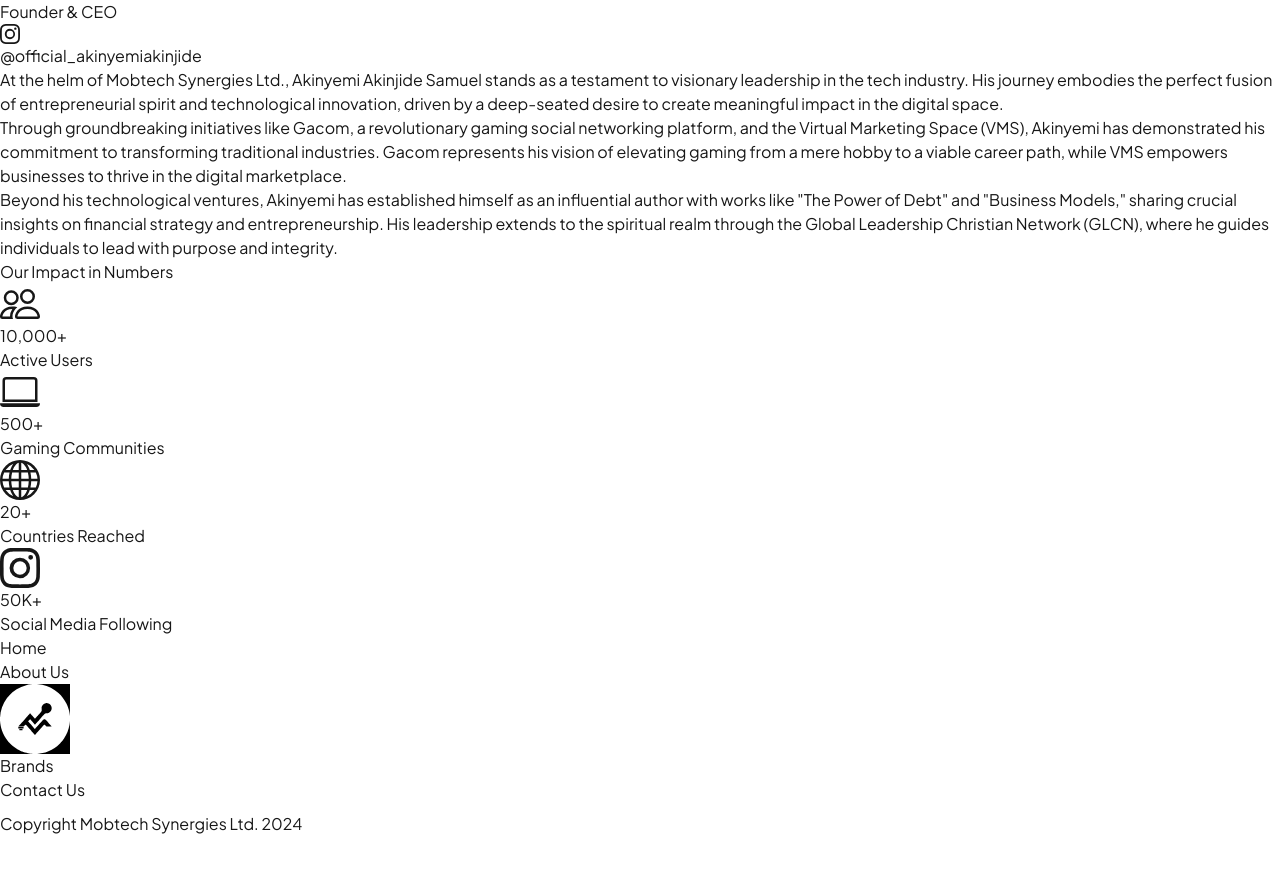
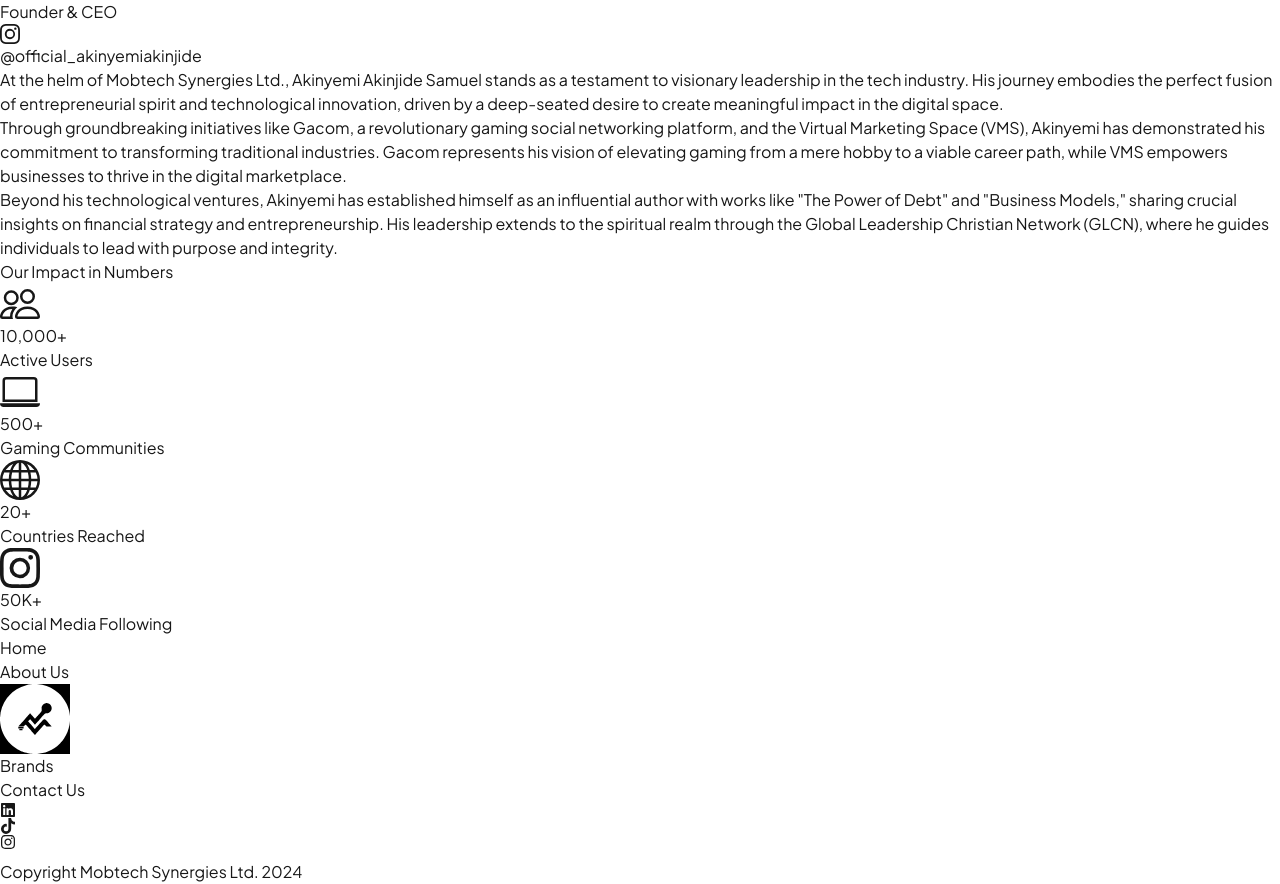
Before and after one commit to AmdragzV/mobtech-website, a Next.js app: page /about-us in a window 1280 px wide. Shown: the part 1127-2011 px from the top of the page. Before the commit the page ends 1963 px from the top, so only its background shows below. Built offline with nearby package versions, Linux system fonts and the light colour scheme; a web font is replaced by a local one.

Commit message:
feat(*): implement SEO optimisation

```diff
--- a/src/app/(marketing)/_components/footer.tsx
+++ b/src/app/(marketing)/_components/footer.tsx
@@ -1,5 +1,5 @@
 import Image from "next/image";
-import { FaCopyright } from "react-icons/fa";
+import { FaCopyright, FaInstagram, FaLinkedin, FaTiktok } from "react-icons/fa";
 import MobtechLogo from "../../../../public/svg/mobtechMainLogo.svg";
 
 export default function Footer() {
@@ -8,6 +8,24 @@
     { label: "About Us", href: "/about-us" },
     { label: "Brands", href: "/brands" },
     { label: "Contact Us", href: "/contact-us" },
+  ];
+
+  const footerSocialLinks = [
+    {
+      socialPlatform: <FaLinkedin className="w-6 h-6 sm:w-10 sm:h-10"/>,
+      href: "https://www.linkedin.com/company/mobtech-synergies-ltd",
+      alt: "Follow Mobtech Synergies Ltd on Linkedin and check out the what the founder Akinyemi Akinjide Samuel has done",
+    },
+    {
+      socialPlatform: <FaTiktok className="w-6 h-6 sm:w-10 sm:h-10"/>,
+      href: "https://www.tiktok.com/@officialakinyemiakinjide?_t=8sSdzPaJnb4&_r=1",
+      alt: "Follow Akinyemi Akinjide Samuel on TikTok",
+    },
+    {
+      socialPlatform: <FaInstagram className="w-6 h-6 sm:w-10 sm:h-10"/>,
+      href: "https://www.instagram.com/mobtech_synergies/profilecard/?igsh=eWwzcWp5NWQya28=",
+      alt: "Follow Mobtech Synergies Ltd on Instagram and check out the what the founder Akinyemi Akinjide Samuel has done"
+    },
   ];
 
   return (
@@ -51,6 +69,19 @@
           </div>
         </div>
 
+        <div className="flex gap-6 mt-12 mb-6 mx-auto">
+          {footerSocialLinks.map((link, index) => (
+            <p
+              key={index}
+              className="text-md cursor-pointer leading-relaxed text-white font-medium sm:text-xl sm:leading-relaxed"
+            >
+              <a href={link.href} className="hover:underline" target="_blank" rel="noopener noreferrer" aria-label={link.alt}>
+                {link.socialPlatform}
+              </a>
+            </p>
+          ))}
+        </div>
+
         <div className="w-full h-[1px] bg-white mt-12 mb-6"></div>
 
         <div className="flex items-center justify-center gap-3">
--- a/src/app/(marketing)/_components/homepage/faqSection.tsx
+++ b/src/app/(marketing)/_components/homepage/faqSection.tsx
@@ -127,6 +127,7 @@
             <a
               href="mailto:support@mobtechsynergies.com"
               className="flex items-center gap-3 p-4 bg-white rounded-xl hover:shadow-md transition-shadow duration-300"
+              aria-label="Contact the Mobtech Synergies Ltd official email for support, guaranted by the founder Akinyemi Akinjide Samuel"
             >
               <FaEnvelope className="text-blue-600 text-xl" />
               <div>
@@ -137,6 +138,7 @@
             <a
               href="tel:+15551234567"
               className="flex items-center gap-3 p-4 bg-white rounded-xl hover:shadow-md transition-shadow duration-300"
+              aria-label="Contact the Mobtech Synergies official phone number for support, guaranted by the founder Akinyemi Akinjide Samuel"
             >
               <FaPhone className="text-blue-600 text-xl" />
               <div>
--- a/src/app/(marketing)/about-us/page.tsx
+++ b/src/app/(marketing)/about-us/page.tsx
@@ -1,3 +1,5 @@
+import type { Metadata } from "next";
+
 import Image from "next/image";
 import React from "react";
 import {
@@ -24,6 +26,12 @@
     <p className="text-gray-600 text-center">{label}</p>
   </div>
 );
+
+export const metadata: Metadata = {
+  title: "About Mobtech Synergies Ltd | Our Story and Leadership",
+  description:
+    "Learn about Mobtech Synergies Ltd\u0027s journey, values, and executive team. Discover the leadership of founder Akinyemi Akinjide Samuel.",
+};
 
 const FeatureCard: React.FC<{ icon: React.ReactNode; title: string }> = ({
   icon,
@@ -110,6 +118,7 @@
                   target="_blank"
                   rel="noopener noreferrer"
                   className="inline-flex items-center gap-2 text-blue-600 hover:text-blue-800"
+                  aria-label="Link to the Founder of Mobtech Synergies Ltd, Akinyemi Akinjide Samuel"
                 >
                   <BsInstagram size={20} />
                   <span>@official_akinyemiakinjide</span>
@@ -119,7 +128,16 @@
 
             <div className="lg:w-2/3 space-y-6">
               <p className="text-lg leading-relaxed">
-                At the helm of Mobtech Synergies Ltd., Akinyemi Akinjide Samuel
+                At the helm of Mobtech Synergies Ltd.,{" "}
+                <a
+                  href="https://www.linkedin.com/in/akinyemi-akinjide-1a8640245?utm_source=share&utm_campaign=share_via&utm_content=profile&utm_medium=android_app"
+                  className="font-bold hover:text-blue-800"
+                  target="_blank"
+                  rel="noopener noreferrer"
+                  aria-label="Learn more about Mobtech Synergies Ltd and its founder, Akinyemi Akinjide Samuel"
+                >
+                  Akinyemi Akinjide Samuel
+                </a>{" "}
                 stands as a testament to visionary leadership in the tech
                 industry. His journey embodies the perfect fusion of
                 entrepreneurial spirit and technological innovation, driven by a
@@ -129,20 +147,38 @@
               <p className="text-lg leading-relaxed">
                 Through groundbreaking initiatives like Gacom, a revolutionary
                 gaming social networking platform, and the Virtual Marketing
-                Space (VMS), Akinyemi has demonstrated his commitment to
-                transforming traditional industries. Gacom represents his vision
-                of elevating gaming from a mere hobby to a viable career path,
-                while VMS empowers businesses to thrive in the digital
-                marketplace.
+                Space (VMS),{" "}
+                <a
+                  href="https://www.linkedin.com/in/akinyemi-akinjide-1a8640245?utm_source=share&utm_campaign=share_via&utm_content=profile&utm_medium=android_app"
+                  className="font-bold hover:text-blue-800"
+                  target="_blank"
+                  rel="noopener noreferrer"
+                  aria-label="Learn more about Mobtech Synergies Ltd and its founder, Akinyemi Akinjide Samuel"
+                >
+                  Akinyemi
+                </a>{" "}
+                has demonstrated his commitment to transforming traditional
+                industries. Gacom represents his vision of elevating gaming from
+                a mere hobby to a viable career path, while VMS empowers
+                businesses to thrive in the digital marketplace.
               </p>
               <p className="text-lg leading-relaxed">
-                Beyond his technological ventures, Akinyemi has established
-                himself as an influential author with works like &quot;The Power
-                of Debt&quot; and &quot;Business Models,&quot; sharing crucial
-                insights on financial strategy and entrepreneurship. His
-                leadership extends to the spiritual realm through the Global
-                Leadership Christian Network (GLCN), where he guides individuals
-                to lead with purpose and integrity.
+                Beyond his technological ventures,{" "}
+                <a
+                  href="https://www.linkedin.com/in/akinyemi-akinjide-1a8640245?utm_source=share&utm_campaign=share_via&utm_content=profile&utm_medium=android_app"
+                  className="font-bold hover:text-blue-800"
+                  target="_blank"
+                  rel="noopener noreferrer"
+                  aria-label="Learn more about Mobtech Synergies Ltd and its founder, Akinyemi Akinjide Samuel"
+                >
+                  Akinyemi
+                </a>{" "}
+                has established himself as an influential author with works like
+                &quot;The Power of Debt&quot; and &quot;Business Models,&quot;
+                sharing crucial insights on financial strategy and
+                entrepreneurship. His leadership extends to the spiritual realm
+                through the Global Leadership Christian Network (GLCN), where he
+                guides individuals to lead with purpose and integrity.
               </p>
             </div>
           </div>
--- a/src/app/(marketing)/contact-us/page.tsx
+++ b/src/app/(marketing)/contact-us/page.tsx
@@ -188,6 +188,7 @@
         <a
           href="mailto:mobtechsincorporate@gmail.com"
           className="text-blue-600 hover:text-blue-700 transition-colors duration-300"
+          arial-label="Contact official email for official Mobtech support"
         >
           mobtechsincorporate@gmail.com
         </a>
--- a/src/app/(marketing)/layout.tsx
+++ b/src/app/(marketing)/layout.tsx
@@ -1,6 +1,13 @@
 import { ReactNode } from "react";
 import Footer from "./_components/footer";
 import Navbar from "./_components/navbar";
+import { Metadata } from "next";
+
+export const metadata: Metadata = {
+  title: "Mobtech Synergies Ltd | Innovative Tech Solutions",
+  description:
+    "Explore Mobtech Synergies Ltd, a forward-thinking tech company founded by Akinyemi Akinjide Samuel revolutionizing web, game, and software development.",
+};
 
 export default function LandingLayout({ children }: { children: ReactNode }) {
   return (
--- a/src/app/layout.tsx
+++ b/src/app/layout.tsx
@@ -14,8 +14,8 @@
 });
 
 export const metadata: Metadata = {
-  title: "Mobtech Synergies LTD",
-  description: "Empower the future with mobtech",
+  title: "Mobtech Synergies Ltd | Innovative Tech Solutions",
+  description: "Explore Mobtech Synergies Ltd, a forward-thinking tech company founded by Akinyemi Akinjide Samuel revolutionizing web, game, and software development. Discover our brands: Nexovate, Gacom, Oragion, and more.",
 };
 
 export default function RootLayout({
```
Also changed, not shown: src/app/(marketing)/_components/homepage/aboutMobtech.tsx (+14 -6 lines), src/app/(marketing)/_components/homepage/heroSection.tsx (+11 -3 lines), src/app/(marketing)/_components/homepage/missionAndVisionSection.tsx (+8 -2 lines).
